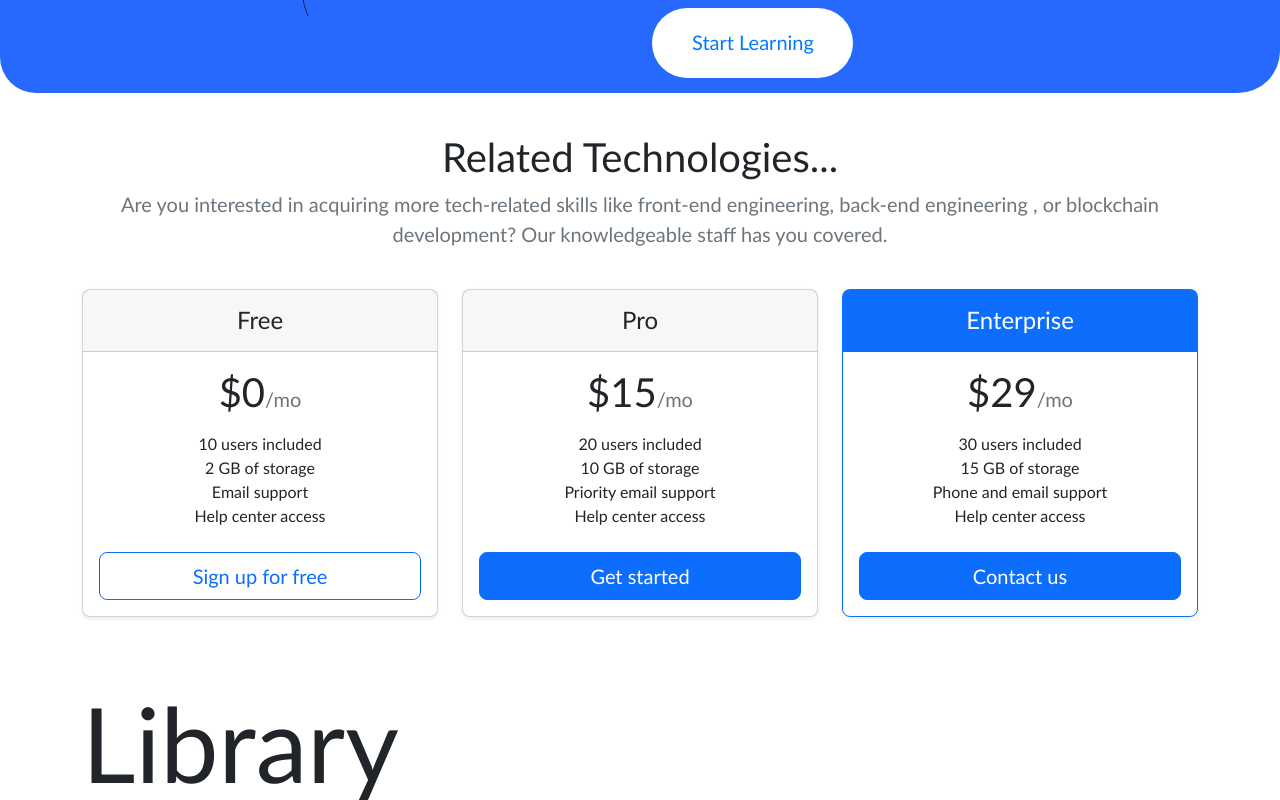
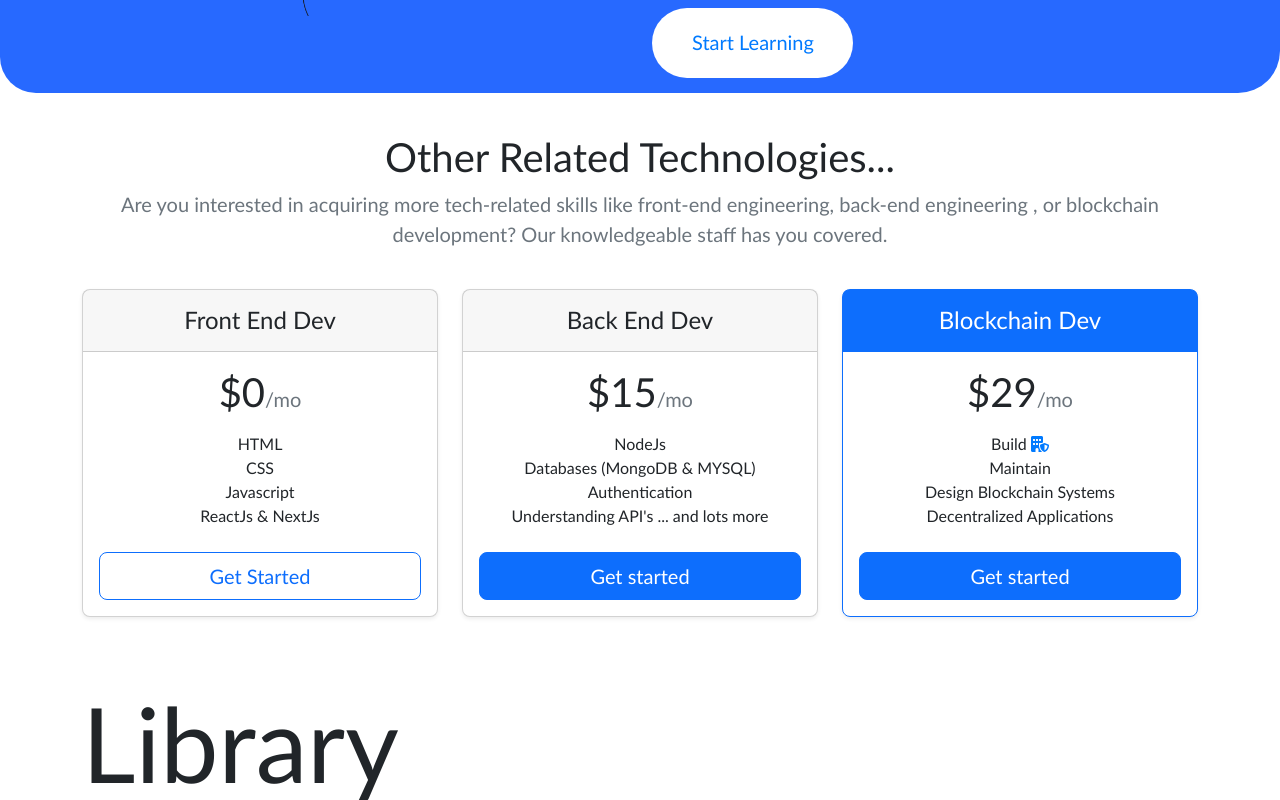
Before and after one commit to TEE2DWHY/TeamDefi, a React (Create React App) app: page /academy in a window 1280 px wide. Shown: the part 577-1377 px from the top of the page. Built offline with nearby package versions, Linux system fonts and the light colour scheme.

Commit message:
made changes to the academy page

```diff
--- a/src/pages/Academy.js
+++ b/src/pages/Academy.js
@@ -48,59 +48,59 @@ const OurCourses = () => {
             </div>
             <br />
             <div className="container">
-                <div class="pricing-header p-3 pb-md-4 mx-auto text-center">
-                    <h3 class="display-6 fw-normal">Related Technologies...</h3>
-                    <p class="fs-5 text-muted">Are you interested in acquiring more tech-related skills like front-end engineering, back-end engineering , or blockchain development? Our knowledgeable staff has you covered.</p>
+                <div className="pricing-header p-3 pb-md-4 mx-auto text-center">
+                    <h3 className="display-6 fw-normal">Other Related Technologies...</h3>
+                    <p className="fs-5 text-muted">Are you interested in acquiring more tech-related skills like front-end engineering, back-end engineering , or blockchain development? Our knowledgeable staff has you covered.</p>
                 </div>
-                <div class="row row-cols-1 row-cols-md-3 mb-3 text-center">
-                    <div class="col">
-                        <div class="card mb-4 rounded-3 shadow-sm">
-                            <div class="card-header py-3">
-                                <h4 class="my-0 fw-normal">Free</h4>
+                <div className="row row-cols-1 row-cols-md-3 mb-3 text-center">
+                    <div className="col">
+                        <div className="card mb-4 rounded-3 shadow-sm">
+                            <div className="card-header py-3">
+                                <h4 className="my-0 fw-normal">Front End Dev</h4>
                             </div>
-                            <div class="card-body">
-                                <h1 class="card-title pricing-card-title">$0<small class="text-muted fw-light">/mo</small></h1>
-                                <ul class="list-unstyled mt-3 mb-4">
-                                    <li>10 users included</li>
-                                    <li>2 GB of storage</li>
-                                    <li>Email support</li>
-                                    <li>Help center access</li>
+                            <div className="card-body">
+                                <h1 className="card-title pricing-card-title">$0<small class="text-muted fw-light">/mo</small></h1>
+                                <ul className="list-unstyled mt-3 mb-4">
+                                    <li>HTML</li>
+                                    <li>CSS</li>
+                                    <li>Javascript</li>
+                                    <li>ReactJs & NextJs</li>
                                 </ul>
-                                <button type="button" class="w-100 btn btn-lg btn-outline-primary">Sign up for free</button>
+                                <button type="button" className="w-100 btn btn-lg btn-outline-primary">Get Started</button>
                             </div>
                         </div>
                     </div>
                     <div class="col">
                         <div class="card mb-4 rounded-3 shadow-sm">
                             <div class="card-header py-3">
-                                <h4 class="my-0 fw-normal">Pro</h4>
+                                <h4 class="my-0 fw-normal">Back End Dev</h4>
                             </div>
                             <div class="card-body">
-                                <h1 class="card-title pricing-card-title">$15<small class="text-muted fw-light">/mo</small></h1>
-                                <ul class="list-unstyled mt-3 mb-4">
-                                    <li>20 users included</li>
-                                    <li>10 GB of storage</li>
-                                    <li>Priority email support</li>
-                                    <li>Help center access</li>
+                                <h1 className="card-title pricing-card-title">$15<small className="text-muted fw-light">/mo</small></h1>
+                                <ul className="list-unstyled mt-3 mb-4">
+                                    <li>NodeJs</li>
+                                    <li>Databases (MongoDB & MYSQL)</li>
+                                    <li>Authentication</li>
+                                    <li>Understanding API's ... and lots more</li>
                                 </ul>
-                                <button type="button" class="w-100 btn btn-lg btn-primary">Get started</button>
+                                <button type="button" className="w-100 btn btn-lg btn-primary">Get started</button>
                             </div>
                         </div>
                     </div>
-                    <div class="col">
-                        <div class="card mb-4 rounded-3 shadow-sm border-primary">
-                            <div class="card-header py-3 text-bg-primary border-primary">
-                                <h4 class="my-0 fw-normal">Enterprise</h4>
+                    <div className="col">
+                        <div className="card mb-4 rounded-3 shadow-sm border-primary">
+                            <div className="card-header py-3 text-bg-primary border-primary">
+                                <h4 className="my-0 fw-normal">Blockchain Dev</h4>
                             </div>
-                            <div class="card-body">
-                                <h1 class="card-title pricing-card-title">$29<small class="text-muted fw-light">/mo</small></h1>
-                                <ul class="list-unstyled mt-3 mb-4">
-                                    <li>30 users included</li>
-                                    <li>15 GB of storage</li>
-                                    <li>Phone and email support</li>
-                                    <li>Help center access</li>
+                            <div className="card-body">
+                                <h1 className="card-title pricing-card-title">$29<small className="text-muted fw-light">/mo</small></h1>
+                                <ul className="list-unstyled mt-3 mb-4">
+                                    <li>Build <i class="fa-solid fa-building-shield"></i></li>
+                                    <li>Maintain</li>
+                                    <li>Design Blockchain Systems</li>
+                                    <li>Decentralized Applications</li>
                                 </ul>
-                                <button type="button" class="w-100 btn btn-lg btn-primary">Contact us</button>
+                                <button type="button" className="w-100 btn btn-lg btn-primary">Get started</button>
                             </div>
                         </div>
                     </div>
--- a/src/pages/User.js
+++ b/src/pages/User.js
@@ -1,6 +1,20 @@
 import Footer from "../components/Footer"
 import { Link } from "react-router-dom"
+import { useState } from "react"
 const User = () => {
+    const [formData, setFormData] = useState({
+        email: "", password: ""
+    })
+
+    const handleChange = (e) => {
+        setFormData((preventDefault) => {
+            return {
+                ...preventDefault,
+                [e.target.name]: e.target.value
+            }
+        })
+    }
+    console.log(formData)
     return (
         <>
             <nav className="navbar navbar-expand-lg nav">
@@ -40,6 +54,8 @@ const User = () => {
                                         type="email"
                                         placeholder="Email address"
                                         required
+                                        name="password"
+                                        onChange={handleChange}
                                     />
                                 </div>
                                 <div className="form-component">
@@ -48,6 +64,8 @@ const User = () => {
                                         type="password"
                                         placeholder="Password"
                                         required
+                                        name="email"
+                                        onChange={handleChange}
                                     />
                                 </div>
                                 <button className="btn-login">Login</button>
```
